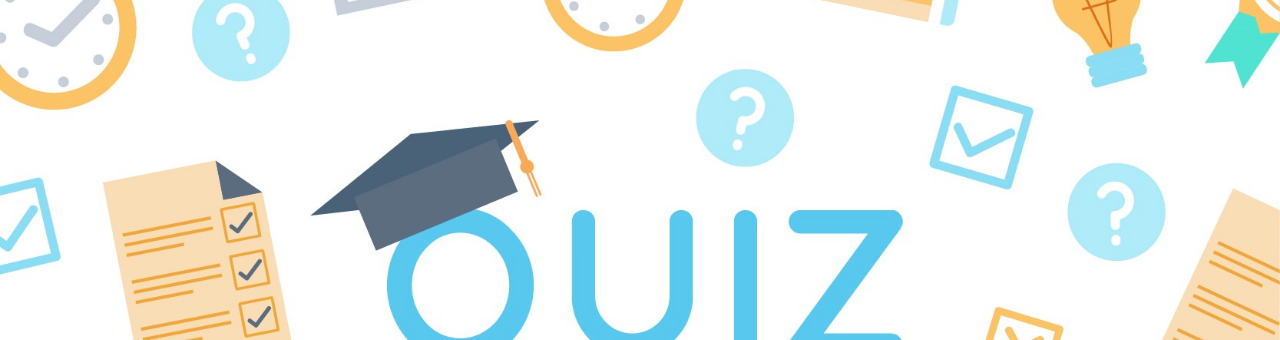
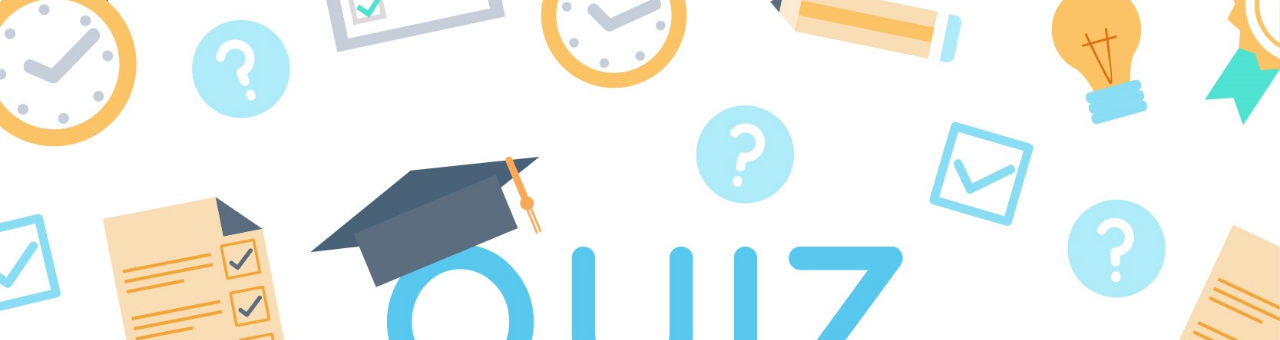
Before and after one commit to AnaStasia1331/ms2-quiz, a plain HTML site: page index.html in a window 1280 px wide. Shown: the top 340 px of the page. Drawn offline with nearby package versions, Linux system fonts and the light colour scheme.

Commit message:
correct the height of the bg image for extra large devices

```diff
--- a/assets/css/home-page.css
+++ b/assets/css/home-page.css
@@ -62,7 +62,7 @@ body {
 /* extra large devices */
 @media only screen and (min-width: 1200px) {
     .container-fluid {
-        background: url('../images/quiz-bg-image.jpg') no-repeat 0% 95%;
+        background: url('../images/quiz-bg-image.jpg') no-repeat 0% 85%;
         background-size: cover;
     }
 }
```
